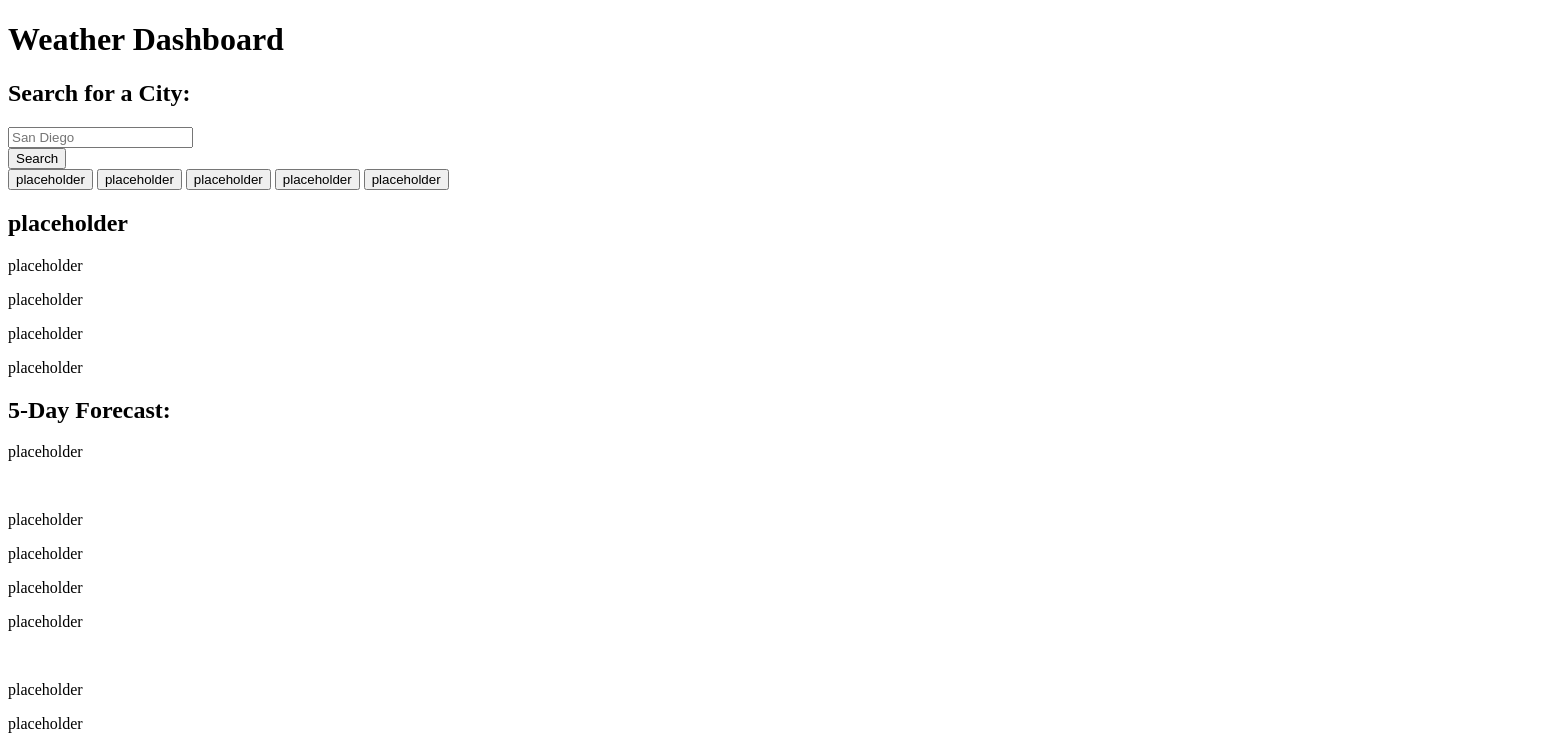
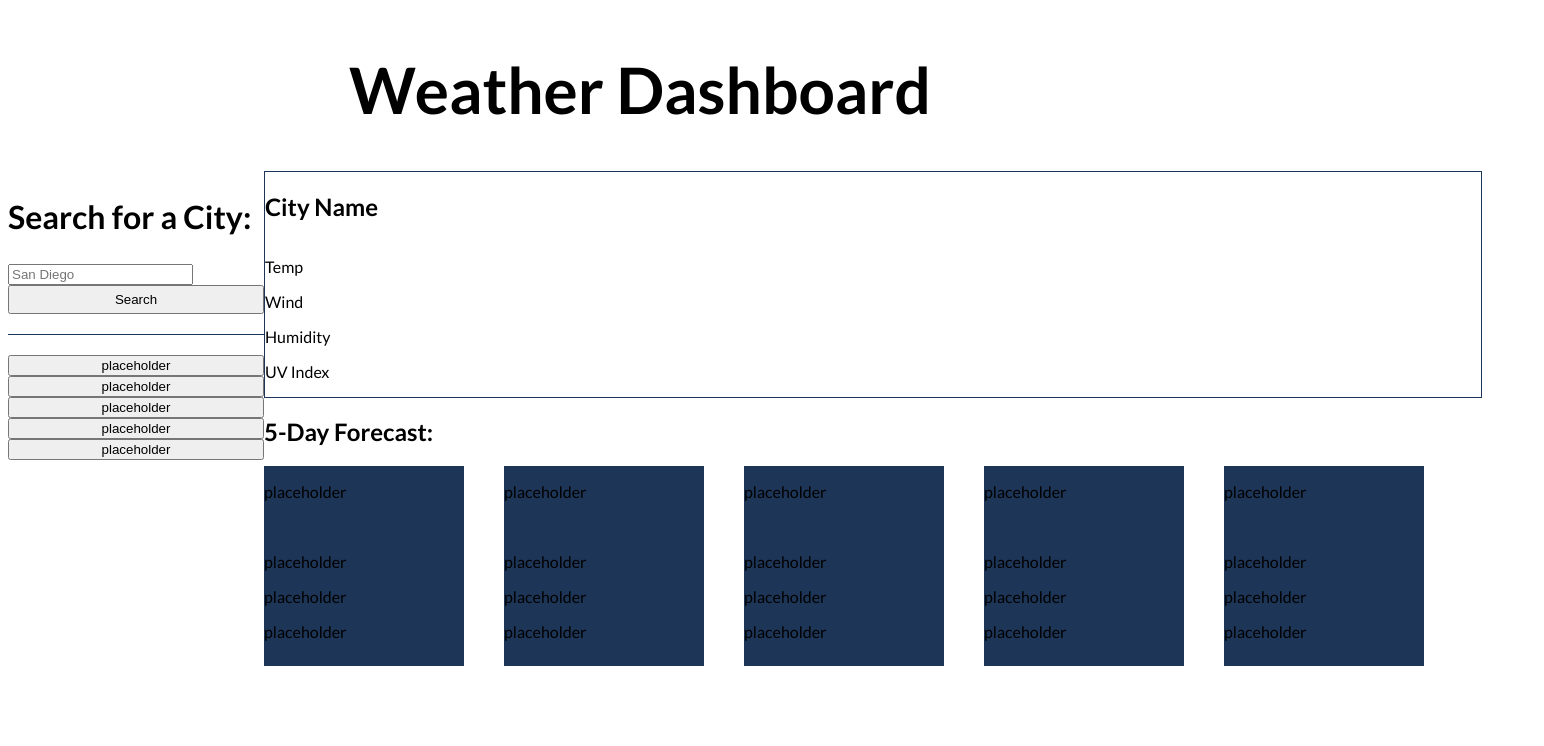
Before and after one commit to maxh1231/weather-dashboard, a plain HTML site: page index.html in a window 1280 px wide. Shown: the top 746 px of the page, 1544 px wide, since content can reach past the window. Drawn offline with Linux system fonts and the light colour scheme; no server answers.

Commit message:
default styles

```diff
--- a/assets/css/app.css
+++ b/assets/css/app.css
@@ -1,3 +1,91 @@
 /* https://coolors.co/e63946-f1faee-a8dadc-457b9d-1d3557  */
 
 /* font-family: 'Lato', sans-serif;  */
+
+html {
+    font-family: 'Lato', sans-serif;
+    font-size: 16px;
+}
+
+body {
+    height: 100vh;
+
+
+}
+
+header {
+    display: flex;
+    justify-content: center;
+    font-size: 2rem;
+}
+
+#hero {
+    height: 100vh;
+    width: 100vw;
+    display: flex;
+    flex-direction: column;
+    flex-wrap: wrap;
+
+}
+
+#searchCity {
+    display: flex;
+    flex-direction: column;
+    width: 20%;
+    height: 100%;
+    border-bottom: 1px solid #1D3557;
+}
+
+#searchCity h2 {
+    font-size: 2rem;
+}
+
+#recentSearchCity {
+    display: flex;
+    flex-direction: column;
+    margin-top: 20px;
+}
+
+#searchCityBtn {
+    width: 100%;
+    padding: 5px 15px;
+    margin-bottom: 20px;
+}
+
+#searchCityBtnContainer {
+    border-bottom: 1px solid #1D3557;
+}
+
+#hero2 {
+    display: flex;
+    flex-wrap: wrap;
+
+}
+
+#cityWeatherDataWrapper {
+    display: flex;
+    flex-direction: column;
+    width: 95%;
+    border: 1px solid #1D3557;
+}
+
+#weekForecastWrapper {
+    display: flex;
+    flex-direction: column;
+    width: 100%;
+
+}
+
+#weekForecastInnerWrapper {
+    display: flex;
+    flex-direction: row;
+    width: 100%;
+
+}
+
+#day1Forecast, #day2Forecast, #day3Forecast, #day4Forecast, #day5Forecast {
+    width: 200px;
+    height: 200px;
+    margin-right: 40px;
+    background-color: #1D3557;
+}
--- a/index.html
+++ b/index.html
@@ -15,6 +15,8 @@
         <h1>Weather Dashboard</h1>
     </header>
 
+    <section id=hero>
+
         <section id="searchCity">
             <div>
                 <h2>Search for a City:</h2>
@@ -22,7 +24,7 @@
             <div>
                 <input type="text" placeholder="San Diego">
             </div>
-        <div>
+            <div id="searchCityBtnContainer">
                 <button id="searchCityBtn">Search</button>
             </div>
             <div id="recentSearchCity">
@@ -35,35 +37,38 @@
             </div>
         </section>
 
+
+        <section id="hero2">
             <section id="cityWeatherDataWrapper">
                 <div>
                     <h2 id="cityNameDate">
-                placeholder
+                        City Name
                     </h2>
                 </div>
                 <div id="cityWeatherData">
                     <p id="cityTemp">
-                placeholder
+                        Temp
                     </p>
                     <p id="cityWind">
-                placeholder
+                        Wind
                     </p>
                     <p id="cityHumidity">
-                placeholder
+                        Humidity
                     </p>
                     <p id="cityUvIndex">
-                placeholder
+                        UV Index
                     </p>
 
                 </div>
             </section>
 
-    <section id="weekForecastWrapepr">
+            <section id="weekForecastWrapper">
                 <div>
                     <h2 id="weekForecast">
                         5-Day Forecast:
                     </h2>
                 </div>
+                <div id="weekForecastInnerWrapper">
                     <div id="day1Forecast" class="weekForecast">
                         <p id="day1ForecastDate">
                             placeholder
@@ -141,12 +146,13 @@
                             placeholder
                         </p>
                     </div>
+                </div>
+            </section>
         </section>
 
 
 
-
-    <script src="assets/js/script.js"></script>
+        <!-- <script src="assets/js/script.js"></script> -->
 </body>
 
 </html>
```
Lines whose indentation alone changed are shown as unchanged.
